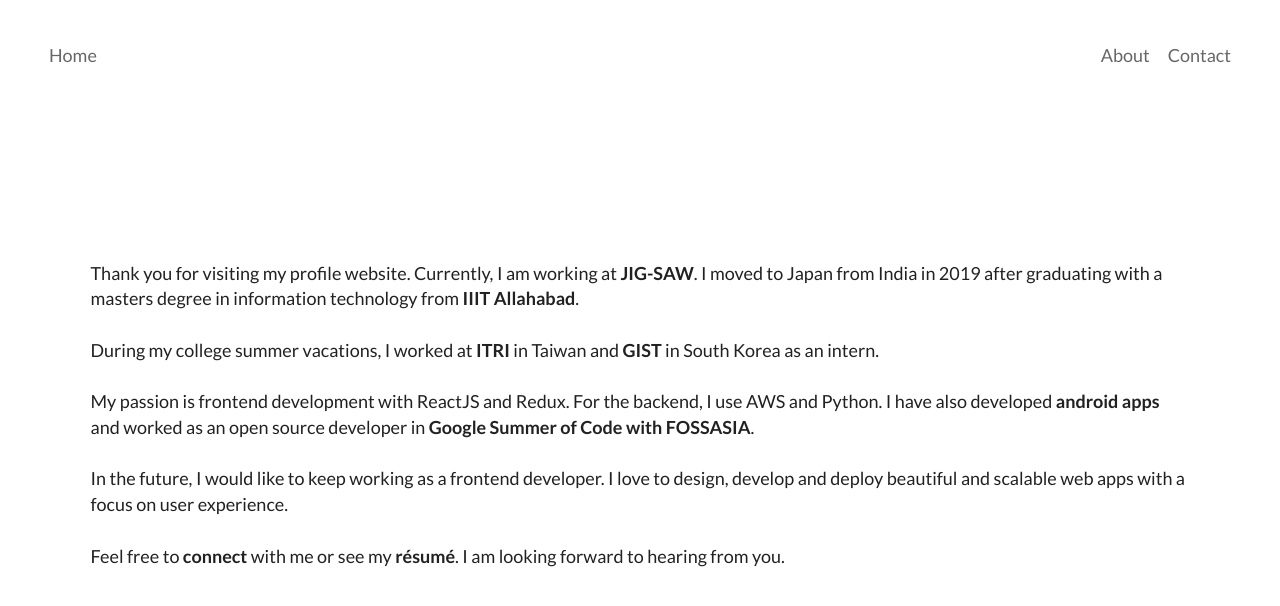
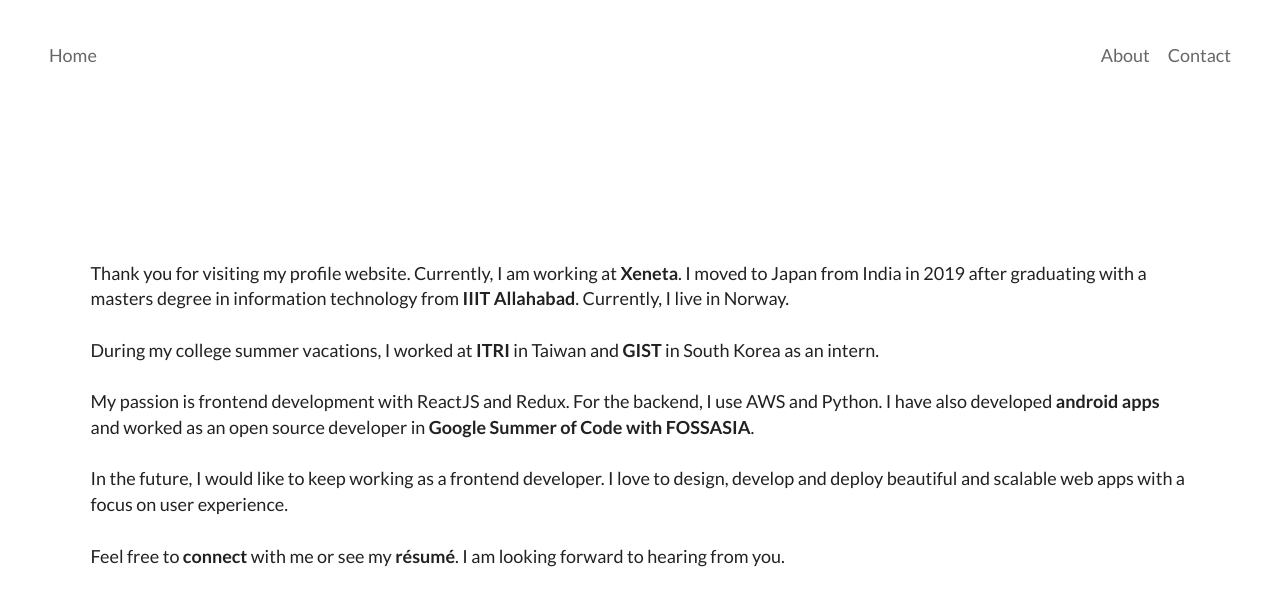
Before and after one commit to scandindian/scandindian.github.io, a React (Create React App) app: page /about in a window 1280 px wide. Shown: the top 606 px of the page. Built offline with nearby package versions, Linux system fonts and the light colour scheme.

Commit message:
Update About.js

```diff
--- a/src/components/views/About.js
+++ b/src/components/views/About.js
@@ -10,8 +10,8 @@
                     <div className="column">
                         <div className="ui vertical segment">
                             <p className="about-info">
-                                Thank you for visiting my profile website. Currently, I am working at <a href="https://www.jig-saw.com/en/" target="_blank" rel="noopener noreferrer">JIG-SAW</a>.
-                                I moved to Japan from India in 2019 after graduating with a masters degree in information technology from <a href="https://iiita.ac.in/" target="_blank" rel="noopener noreferrer">IIIT Allahabad</a>.
+                                Thank you for visiting my profile website. Currently, I am working at <a href="https://www.xeneta.com/" target="_blank" rel="noopener noreferrer">Xeneta</a>.
+                                I moved to Japan from India in 2019 after graduating with a masters degree in information technology from <a href="https://iiita.ac.in/" target="_blank" rel="noopener noreferrer">IIIT Allahabad</a>. Currently, I live in Norway.
                                 <br /><br />
                                 During my college summer vacations, I worked
                                 at <a href="https://www.itri.org.tw/english/" target="_blank" rel="noopener noreferrer">ITRI</a> in Taiwan and <a href="https://www.gist.ac.kr/en/main.html" target="_blank" rel="noopener noreferrer">GIST</a> in South Korea as an intern.
```
